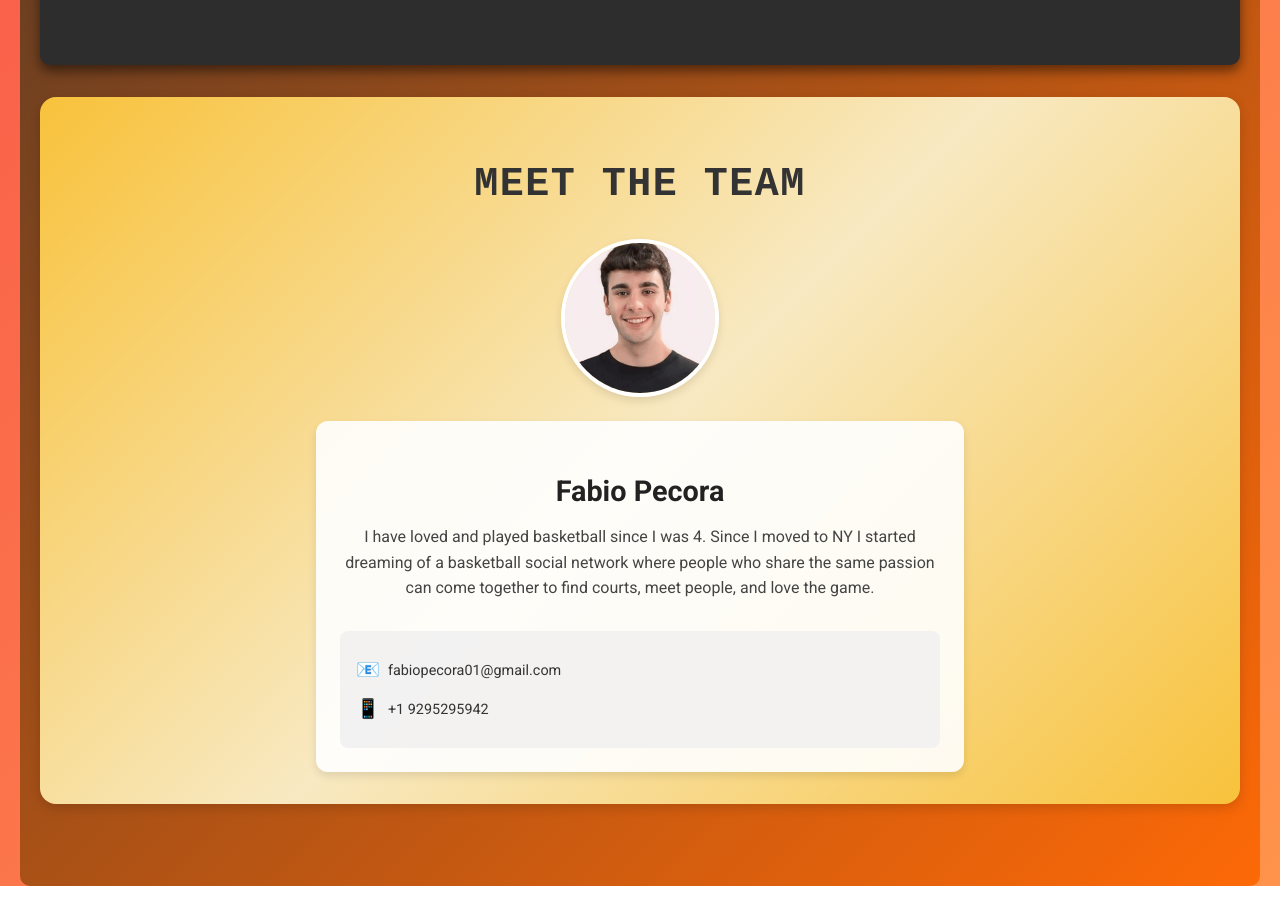
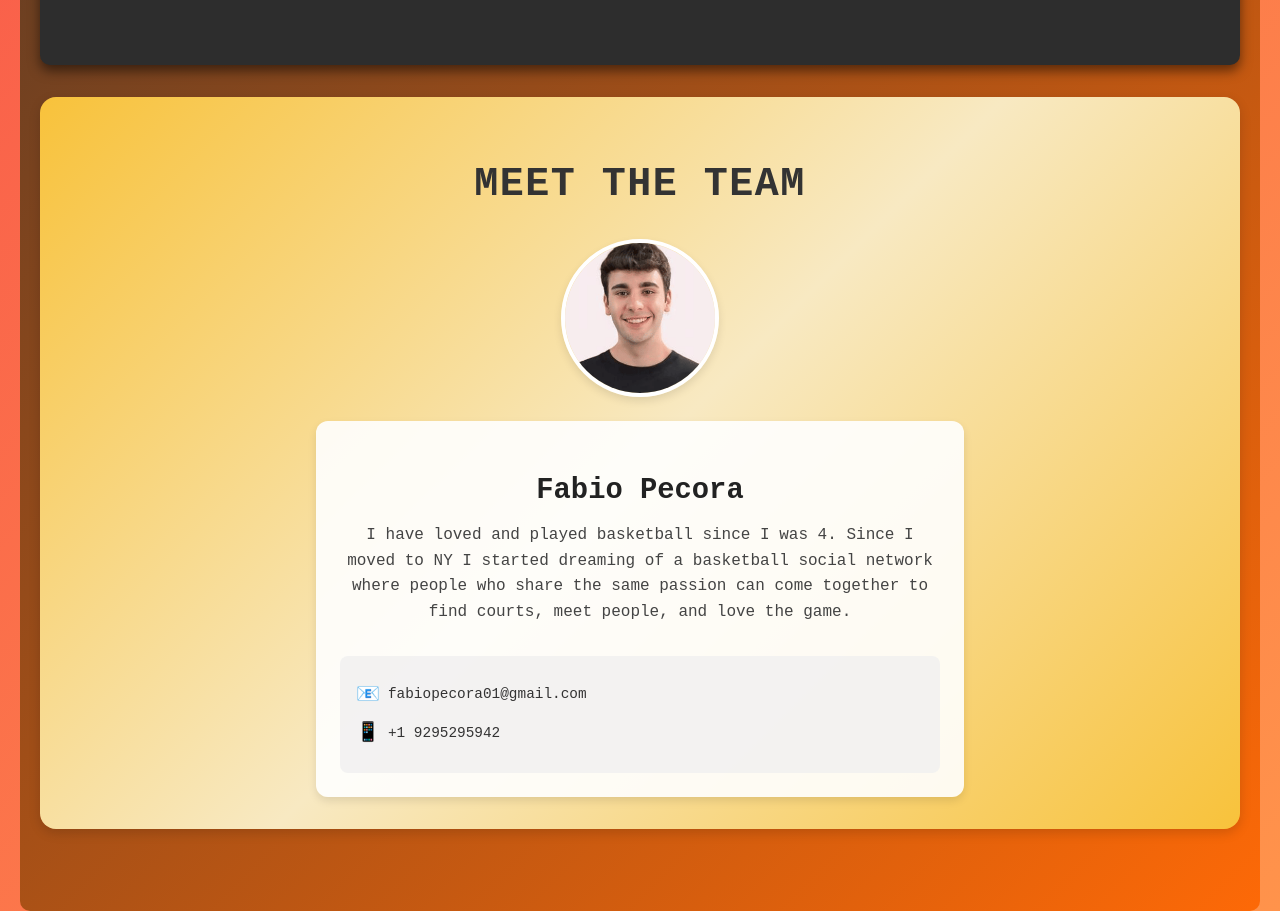
Before and after one commit to fabio-pecora/ball-up, a React (Create React App) app: page /about-us in a window 1280 px wide. Shown: the part 1038-1949 px from the top of the page. Before the commit the page ends 1924 px from the top, so only its background shows below. Built offline with nearby package versions, Linux system fonts and the light colour scheme.

Commit message:
about us almost finished

```diff
--- a/src/AboutUs.css
+++ b/src/AboutUs.css
@@ -191,10 +191,6 @@ p {
   color: white;
 }
 
-/* Team Section */
-/* Meet the Team Section */
-/* Import a nice font (e.g., 'Roboto') in your main CSS or index.html */
-/* Example: @import url('https://fonts.googleapis.com/css2?family=Roboto:wght@400;700&display=swap'); */
 
 .section.meet-team {
   background: linear-gradient(135deg, #f8c23b, #f8e9c2, #f8c23b);
@@ -203,29 +199,8 @@ p {
   text-align: center;
   margin: 2rem auto;
   padding: 2rem 1rem;
-  font-family: 'Roboto', sans-serif;
-}
-
-.section.meet-team h2 {
-  font-size: 2.5rem;
-  margin-bottom: 2rem;
-  color: #333;
-  text-transform: uppercase;
-  letter-spacing: 1.5px;
-}
-
-/* Team member card */
-/* Import the Roboto font if not imported globally */
-/* @import url('https://fonts.googleapis.com/css2?family=Roboto:wght@400;700&display=swap'); */
-
-.section.meet-team {
-  background: linear-gradient(135deg, #f8c23b, #f8e9c2, #f8c23b);
-  border-radius: 16px;
-  box-shadow: 0 4px 12px rgba(0, 0, 0, 0.15);
-  text-align: center;
-  margin: 2rem auto;
-  padding: 2rem 1rem;
-  font-family: 'Roboto', sans-serif;
+  font-family: 'Courier New', Courier, monospace;
+  font-weight: bold;
 }
 
 .section.meet-team h2 {
@@ -283,7 +258,6 @@ p {
   color: #444;
 }
 
-/* Contact Info Box */
 .contact-info {
   background: rgba(240, 240, 240, 0.8);
   border-radius: 8px;
@@ -304,3 +278,54 @@ p {
   margin-right: 0.5rem;
   font-size: 1.2rem;
 }
+
+.involvement {
+  background: url('https://via.placeholder.com/1200x400/ff9100/FFFFFF?text=Get+Involved') no-repeat center center/cover; /* Background image */
+  color: white;
+  text-align: center;
+  font-style: italic;
+  border-left: 5px solid #f47825;
+  padding: 50px;
+  display: flex;
+  flex-direction: column;
+  justify-content: center;
+}
+
+.involvement h2 {
+    font-family: 'Courier New', Courier, monospace;
+  color: #f47825;
+  font-size: 3rem;
+}
+
+.involvement p {
+  color: white;
+  font-weight: 300;
+  font-family: 'Courier New', Courier, monospace;
+  max-width: 600px;
+}
+
+.involvement .icon {
+  font-size: 4rem;
+  color: #f47825;
+  margin-top: 20px;
+}
+
+.section:hover {
+  box-shadow: 0px 8px 16px rgba(0, 0, 0, 0.5);
+  transform: scale(1.05);
+}
+
+.section {
+  animation: fadeIn 1s ease-out;
+}
+
+@keyframes fadeIn {
+  0% {
+    opacity: 0;
+    transform: translateY(30px);
+  }
+  100% {
+    opacity: 1;
+    transform: translateY(0);
+  }
+}
```
